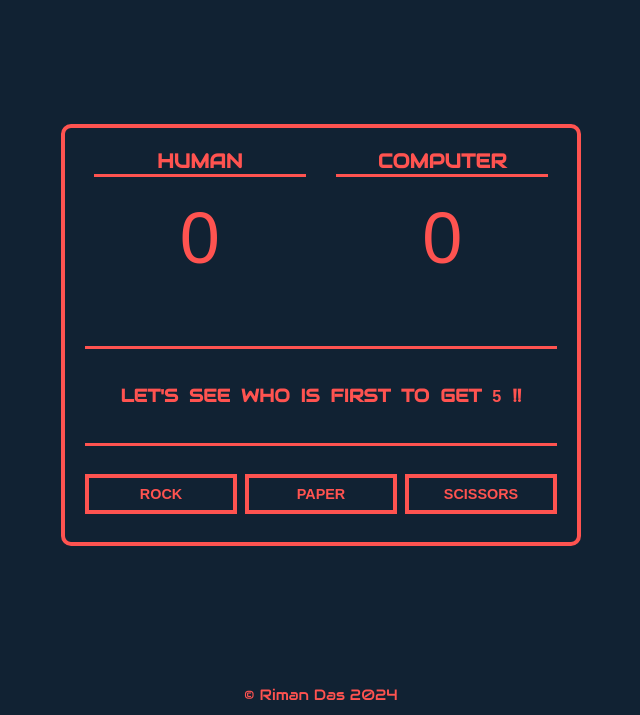
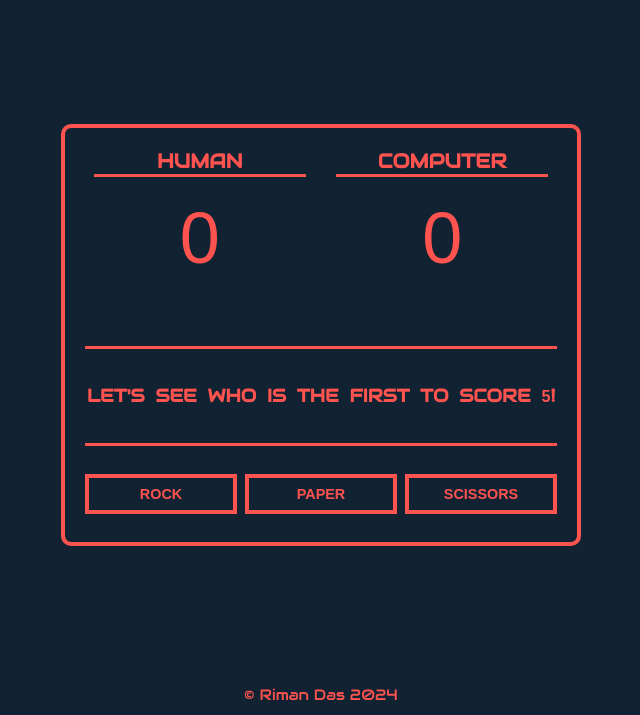
Before and after one commit to rimanz/rock-paper-scissors, a plain HTML site: page index.html in a window 1280 px wide. Shown: the part 85-800 px from the top of the page, without its empty margins (319-959 px from the left). Drawn offline with Linux system fonts and the light colour scheme; a web font is replaced by a local one.

Commit message:
Fix a typo in p.message

```diff
--- a/index.html
+++ b/index.html
@@ -27,7 +27,7 @@
             </div>
 
             <div class="message-box">
-                <p class="message">Let's see who is first to get <small class="score">5</small> !!</p>
+                <p class="message">Let's see who is the first to score <small class="score">5</small>!</p>
             </div>
         </div>
 
```
